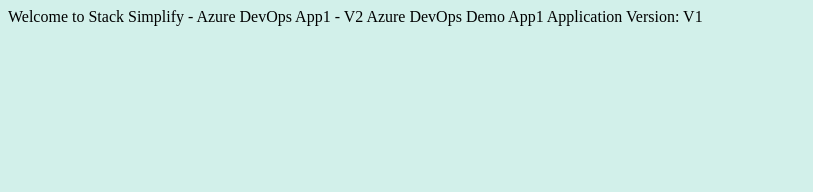
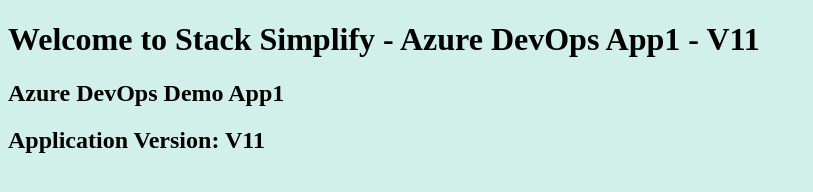
Before and after one commit to pranjal13579/azure-devops-github-acr-aks-app1, a plain HTML site: page index.html in a window 1280 px wide. Shown: the whole page, without its empty margins (0-813 px from the left). Drawn offline with Linux system fonts and the light colour scheme.

Commit message:
V11 Commit

```diff
--- a/index.html
+++ b/index.html
@@ -1,8 +1,8 @@
 <!DOCTYPE html>
 <html>
    <body style="background-color:rgb(210, 240, 234);">
-      <h-1>Welcome to Stack Simplify - Azure DevOps App1 - V2</h1>
-      <h0>Azure DevOps Demo App1</h2>
-      <h0>Application Version: V1</h2>
+      <h1>Welcome to Stack Simplify - Azure DevOps App1 - V11</h1>
+      <h2>Azure DevOps Demo App1</h2>
+      <h2>Application Version: V11</h2>
    </body>
 </html>
```
